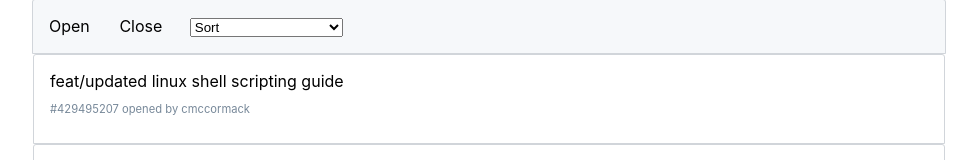
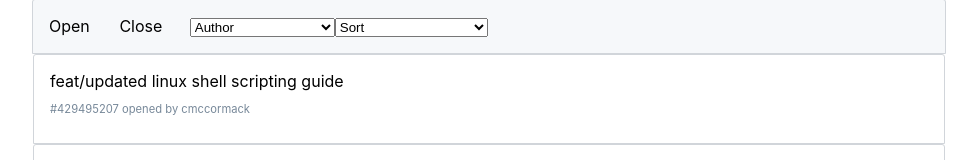
Before and after one commit to sonamdew08/github-issue-project, a React (Create React App) app: page / in a window 1280 px wide. Shown: the top 160 px of the page, without its empty margins (151-1128 px from the left). Built offline with nearby package versions, Linux system fonts and the light colour scheme.

Commit message:
filterby authon completed

```diff
--- a/src/IssueHeader/Author.js
+++ b/src/IssueHeader/Author.js
@@ -1,23 +1,24 @@
 import React from "react";
-
 
 class Author extends React.Component{
     constructor(props) {
         super(props);
-        this.state = { value: 'Author', issues: [] };
+        this.state = { filter: 'Author', filterby: "" };
         this.handleChange = this.handleChange.bind(this);
     }
 
     handleChange(event){
-        this.setState({ value: event.target.value });
+        this.setState({ filterby: event.target.value }, ()=> {
+            this.props.authorData(this.state.filter, this.state.filterby)
+        });
     }
 
     render(){
         const data = this.props.issue
-        console.log("Author" , data)
+        // console.log("Author" , data)
         return (
             <div>
-                <select value={this.state.value} onChange={this.handleChange}>
+                <select value={this.state.filter} onChange={this.handleChange}>
                 <option value="Author" disabled>Author</option>
                     {Array.isArray(data) && data.map((object, index) => (
                         <option key={index}>
--- a/src/IssueHeader/IssueHeader.js
+++ b/src/IssueHeader/IssueHeader.js
@@ -24,6 +24,7 @@ class FilteredIssue extends React.Component{
         this.getOpenedIssueList = this.getOpenedIssueList.bind(this)
         this.getClosedIssueList = this.getClosedIssueList.bind(this)
         this.getSortedIssueList = this.getSortedIssueList.bind(this)
+        this.getIssueListByAuthor = this.getIssueListByAuthor.bind(this)
     }
 
     componentDidMount(){
@@ -51,6 +52,9 @@ class FilteredIssue extends React.Component{
                 }
                 else if(this.state.currentFilter === 'Sort'){
                     this.getSortedIssueList(filterby)
+                }
+                else if(this.state.currentFilter === 'Author'){
+                    this.getIssueListByAuthor(filterby)
                 }
                 else{
 
@@ -105,6 +109,17 @@ class FilteredIssue extends React.Component{
         }
     }
 
+    getIssueListByAuthor(filterby){
+        console.log(filterby)
+        if(!this.state.getData){
+            this.setState({filterIssues: this.state.issues.filter((item) => (item.user.login === filterby))},
+            () => {
+                console.log("Hello from if", this.state.filterIssues)
+                this.props.filteredlist(this.state.filterIssues)
+            })
+        }
+    }
+
     render(){
         console.log("in issue header render")
         // console.log(this.props.currentFilter)
@@ -112,7 +127,7 @@ class FilteredIssue extends React.Component{
             <div className="issue-header">
                 <Open openedData = {this.getFilter} />
                 <Close closedData = {this.getFilter}/>
-                {/* <Author issue = {this.props.issues}/> */}
+                <Author authorData = {this.getFilter} issue = {this.props.issues}/>
                 {/* <Labels issue = {this.props.issues}/> */}
                 {/* <Projects issue = {this.props.issues}/>
                 <MileStones issue = {this.props.issues}/>
--- a/src/IssueHeader/Open.js
+++ b/src/IssueHeader/Open.js
@@ -12,12 +12,12 @@ class Open extends React.Component{
 
     handleClick(event){
         event.preventDefault()
-        console.log("inside handleClick of open")
+        // console.log("inside handleClick of open")
         this.props.openedData(this.state.filter)
     }
 
     render(){
-        console.log("inside open component" , this.props)
+        // console.log("inside open component" , this.props)
         return (
             <span className="open">
                 <a href="" className="open-close" onClick={this.handleClick}>Open</a>
--- a/src/IssueHeader/Sort.js
+++ b/src/IssueHeader/Sort.js
@@ -18,8 +18,7 @@ class Sort extends React.Component{
     }
 
     render(){
-        console.log("sort", this.props)
-        console.log(this.state)
+
         const sortIssue = ['newest', 'oldest', 'recently updated', 'least recently updated']
         return (
             <div>
```
